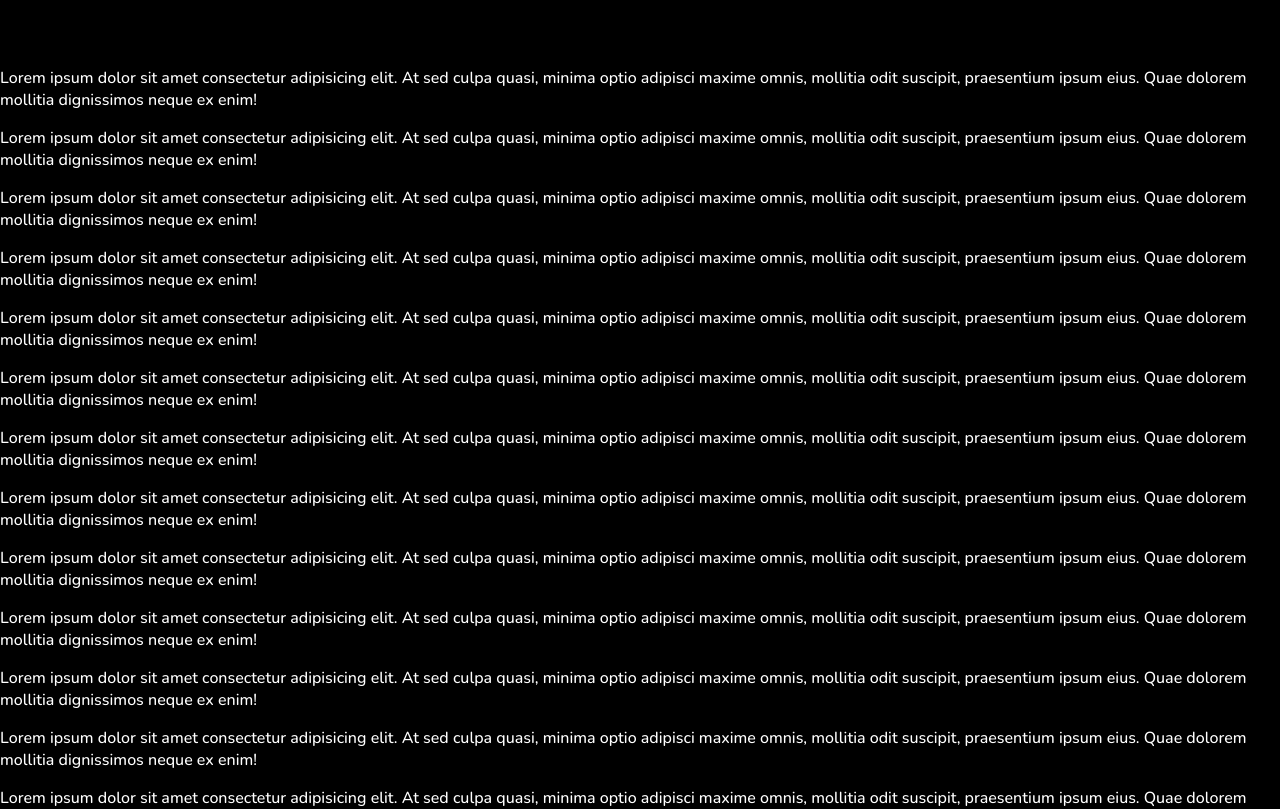
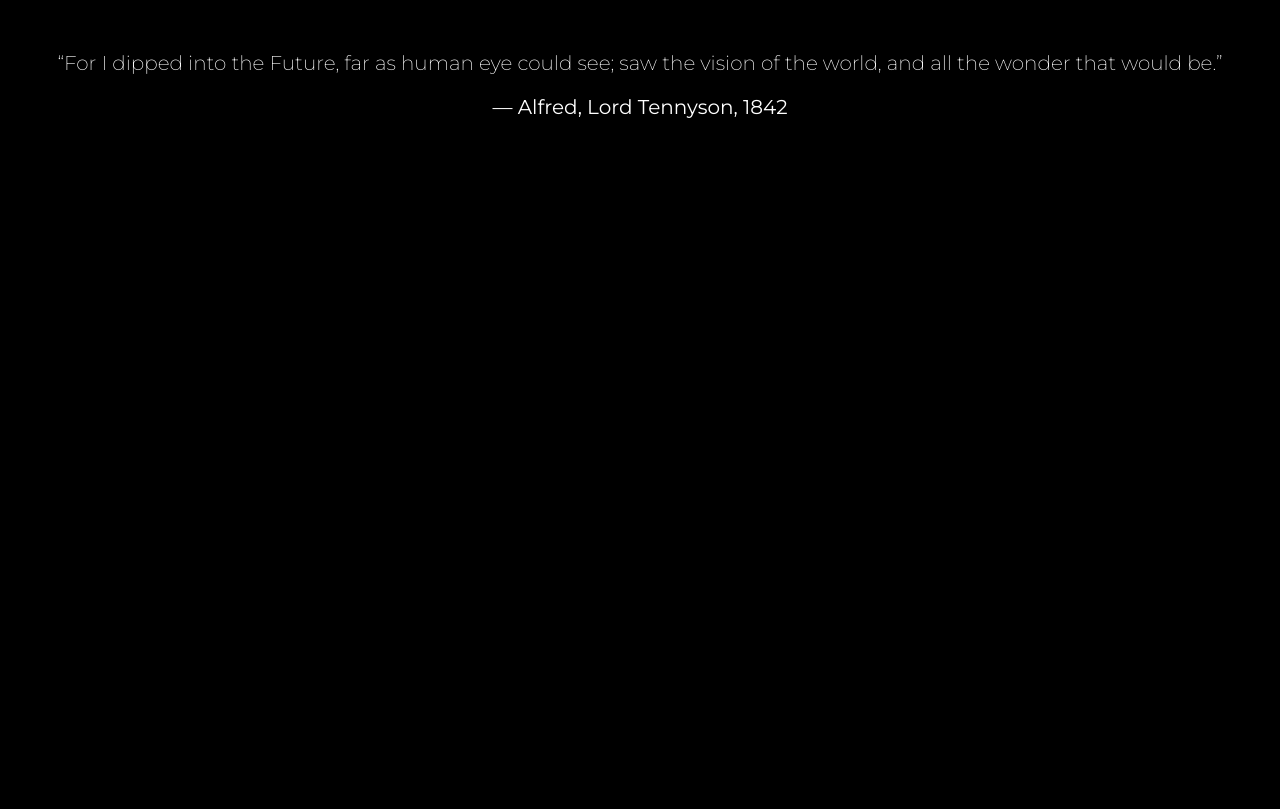
Before and after one commit to rajagoat/spacestagram, a Next.js app: page / in a window 1280 px wide. Shown: the part 800-1609 px from the top of the page. After the commit the page ends 939 px from the top, so only its background shows below. Built offline with nearby package versions, Linux system fonts and the light colour scheme.

Commit message:
added some styling and quote

```diff
--- a/pages/index.js
+++ b/pages/index.js
@@ -31,20 +31,10 @@ export default function Home() {
           </div>
         </div>
       </div>
-      <p>Lorem ipsum dolor sit amet consectetur adipisicing elit. At sed culpa quasi, minima optio adipisci maxime omnis, mollitia odit suscipit, praesentium ipsum eius. Quae dolorem mollitia dignissimos neque ex enim!</p>
-      <p>Lorem ipsum dolor sit amet consectetur adipisicing elit. At sed culpa quasi, minima optio adipisci maxime omnis, mollitia odit suscipit, praesentium ipsum eius. Quae dolorem mollitia dignissimos neque ex enim!</p>
-      <p>Lorem ipsum dolor sit amet consectetur adipisicing elit. At sed culpa quasi, minima optio adipisci maxime omnis, mollitia odit suscipit, praesentium ipsum eius. Quae dolorem mollitia dignissimos neque ex enim!</p>
-      <p>Lorem ipsum dolor sit amet consectetur adipisicing elit. At sed culpa quasi, minima optio adipisci maxime omnis, mollitia odit suscipit, praesentium ipsum eius. Quae dolorem mollitia dignissimos neque ex enim!</p>
-      <p>Lorem ipsum dolor sit amet consectetur adipisicing elit. At sed culpa quasi, minima optio adipisci maxime omnis, mollitia odit suscipit, praesentium ipsum eius. Quae dolorem mollitia dignissimos neque ex enim!</p>
-      <p>Lorem ipsum dolor sit amet consectetur adipisicing elit. At sed culpa quasi, minima optio adipisci maxime omnis, mollitia odit suscipit, praesentium ipsum eius. Quae dolorem mollitia dignissimos neque ex enim!</p>
-      <p>Lorem ipsum dolor sit amet consectetur adipisicing elit. At sed culpa quasi, minima optio adipisci maxime omnis, mollitia odit suscipit, praesentium ipsum eius. Quae dolorem mollitia dignissimos neque ex enim!</p>
-      <p>Lorem ipsum dolor sit amet consectetur adipisicing elit. At sed culpa quasi, minima optio adipisci maxime omnis, mollitia odit suscipit, praesentium ipsum eius. Quae dolorem mollitia dignissimos neque ex enim!</p>
-      <p>Lorem ipsum dolor sit amet consectetur adipisicing elit. At sed culpa quasi, minima optio adipisci maxime omnis, mollitia odit suscipit, praesentium ipsum eius. Quae dolorem mollitia dignissimos neque ex enim!</p>
-      <p>Lorem ipsum dolor sit amet consectetur adipisicing elit. At sed culpa quasi, minima optio adipisci maxime omnis, mollitia odit suscipit, praesentium ipsum eius. Quae dolorem mollitia dignissimos neque ex enim!</p>
-      <p>Lorem ipsum dolor sit amet consectetur adipisicing elit. At sed culpa quasi, minima optio adipisci maxime omnis, mollitia odit suscipit, praesentium ipsum eius. Quae dolorem mollitia dignissimos neque ex enim!</p>
-      <p>Lorem ipsum dolor sit amet consectetur adipisicing elit. At sed culpa quasi, minima optio adipisci maxime omnis, mollitia odit suscipit, praesentium ipsum eius. Quae dolorem mollitia dignissimos neque ex enim!</p><p>Lorem ipsum dolor sit amet consectetur adipisicing elit. At sed culpa quasi, minima optio adipisci maxime omnis, mollitia odit suscipit, praesentium ipsum eius. Quae dolorem mollitia dignissimos neque ex enim!</p>
-      <p>Lorem ipsum dolor sit amet consectetur adipisicing elit. At sed culpa quasi, minima optio adipisci maxime omnis, mollitia odit suscipit, praesentium ipsum eius. Quae dolorem mollitia dignissimos neque ex enim!</p>
-      <p>Lorem ipsum dolor sit amet consectetur adipisicing elit. At sed culpa quasi, minima optio adipisci maxime omnis, mollitia odit suscipit, praesentium ipsum eius. Quae dolorem mollitia dignissimos neque ex enim!</p>
+      <blockquote className={styles.quote} cite='https://er.jsc.nasa.gov/SEH/quotes.html'>
+        “For I dipped into the Future, far as human eye could see; saw the vision of the world, and all the wonder that would be.”
+      </blockquote>
+      <p className={styles.quoteAuthor}>— Alfred, Lord Tennyson, 1842</p>
     </div>
   )
 }
--- a/styles/Home.module.css
+++ b/styles/Home.module.css
@@ -3,8 +3,9 @@
 }
 
 .hero {
-  width: 100vw;
+  width: 100;
   height: 100vh;
+  /* border: 10px solid springgreen; */
 }
 
 .heroTitle {
@@ -31,7 +32,7 @@
   animation-delay: 0s;
   animation-direction: alternate;
   position: absolute;
-  bottom: 100px;
+  bottom: 0px;
   width: 100%;
 }
 
@@ -54,3 +55,17 @@
     opacity: 1;
   }
 }
+
+.quote {
+  margin: 0 40px;
+  text-align: center;
+  font-weight: var(--light);
+  font-size: 20px;
+}
+
+.quoteAuthor {
+  margin: 20px 20px;
+  text-align: center;
+  font-weight: var(--bold);
+  font-size: 20px;
+}
--- a/styles/globals.css
+++ b/styles/globals.css
@@ -1,18 +1,19 @@
-@import url('https://fonts.googleapis.com/css2?family=Montserrat:wght@400&family=Nunito:wght@300;500;700&display=swap');
+@import url('https://fonts.googleapis.com/css2?family=Montserrat:wght@200;300;400&family=Nunito:wght@300;500;700&display=swap');
 
 :root {
   --background: #000;
-  --primary-text: #fff;
-  --light: 300;
-  --regular: 500;
-  --bold: 700;
+  --text-primary: #fff;
+  --button-primary: #406bed;
+  --light: 200;
+  --regular: 300;
+  --bold: 400;
 }
 
 html,
 body {
   margin: 0;
   padding: 0;
-  font-family: 'Nunito', sans-serif;
+  font-family: 'Montserrat', sans-serif;
   background-color: var(--background);
-  color: var(--primary-text);
+  color: var(--text-primary);
 }
```
